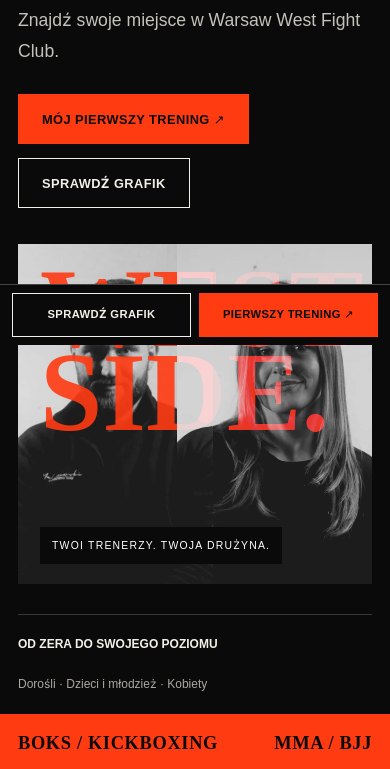
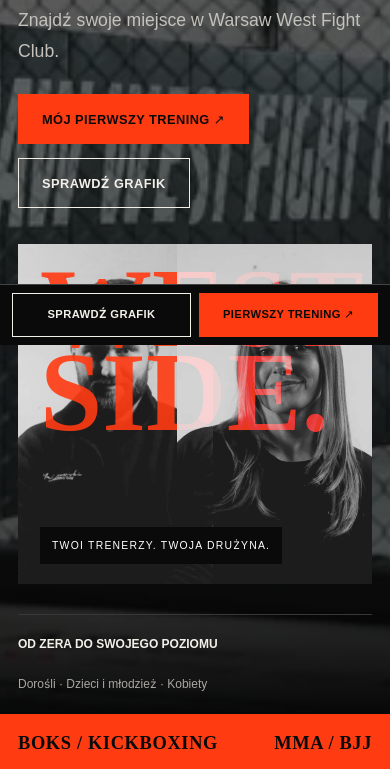
Before and after one commit to andrzejk82/wwfc, an Astro site: page / in a window 390 px wide. Shown: the part 499-1268 px from the top of the page. Built offline with nearby package versions, Linux system fonts and the light colour scheme; Astro itself is replaced by a stand-in of ours; a web font is replaced by a local one.

Commit message:
feat: add club photo as homepage hero background

```diff
--- a/src/pages/index.astro
+++ b/src/pages/index.astro
@@ -15,3 +15,17 @@
  <section class="section rule"><div class="wrap split"><div><p class="eyebrow">Przed pierwszą wizytą</p><h2>Masz pytania?<br/>Zacznij tutaj.</h2><a href="/faq/">Wszystkie odpowiedzi ↗</a></div><div class="faq">{c.faq.slice(0,4).map(item=><details><summary>{item.question}</summary><p>{item.answer}</p></details>)}</div></div></section>
  <section class="section orange"><div class="wrap section-heading"><div><p class="eyebrow">{address}</p><h2>Do zobaczenia<br/>na treningu.</h2></div><a class="btn secondary" href="/kontakt/">Znajdź nas ↗</a></div></section>
 </BaseLayout>
+
+<style>
+ .hero {
+  background-image: linear-gradient(90deg, rgba(10,10,10,.62), rgba(10,10,10,.25)), url('/images/club-hero-1600.webp');
+  background-size: cover;
+  background-position: center;
+ }
+ @media (max-width: 767px) {
+  .hero {
+   background-image: linear-gradient(rgba(10,10,10,.55), rgba(10,10,10,.72)), url('/images/club-hero-800.webp');
+   background-position: 65% top;
+  }
+ }
+</style>
```
Also changed, not shown: public/images/club-hero-1600.webp (added), public/images/club-hero-800.webp (added).
